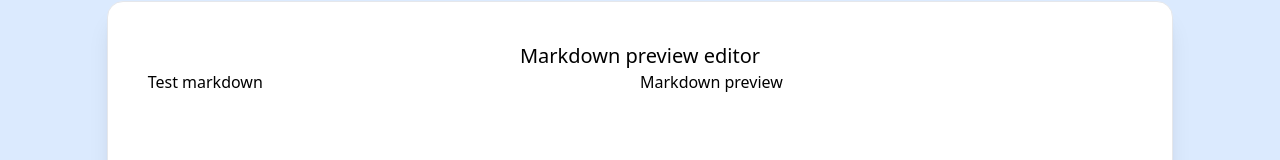
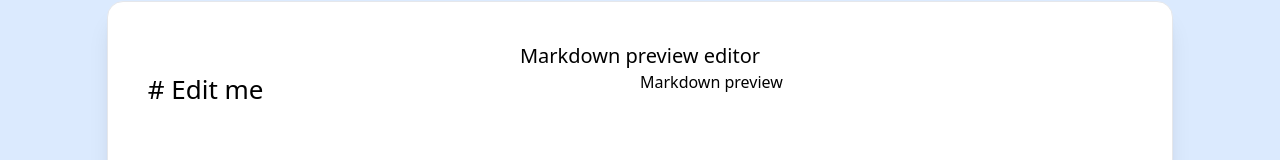
Before and after one commit to anthonylorendeaux/react-mardown-preview, a React (Vite) app: page / in a window 1280 px wide. Shown: the part 132-292 px from the top of the page. Built offline with nearby package versions, Linux system fonts and the light colour scheme.

Commit message:
Context creation and basic action

```diff
--- a/src/App.tsx
+++ b/src/App.tsx
@@ -2,17 +2,11 @@ import { useState } from 'react'
 import logo from './logo.svg'
 import './App.css'
 import {Editor} from './components/Editor';
-import EditorContext from './EditorContext';
+import EditorProvider from './EditorContext';
 
 const App: React.FC = () => {
-  const [markdownText, setMarkdownText] = useState("");
-
-  const contextValue = {
-    markdownText: "Test markdown",
-  };
-
   return (
-    <EditorContext.Provider value={contextValue}>
+    <EditorProvider>
           <div className="flex items-center justify-center h-screen bg-blue-100">
       <div className="bg-white items-center rounded-2xl border shadow-xl p-10 w-10/12 h-4/6">
         {/* Make component */}
@@ -28,7 +22,7 @@ const App: React.FC = () => {
         </div>
       </div>
     </div>
-    </EditorContext.Provider>
+    </EditorProvider>
   )
 };
 
--- a/src/EditorContext.tsx
+++ b/src/EditorContext.tsx
@@ -1,8 +1,24 @@
-import React from "react";
+import React, { createContext } from 'react';
 
-interface MarkdownContextInterface {
-    markdownText: string;
+export type EditorContextType = {
+    text: string,
+    updateText: (text: string) => void;
+};
+
+export const EditorContext = createContext<EditorContextType | null>(null);
+
+const EditorProvider: React.FC<React.ReactNode> = ({ children }) => {
+    const [text, setText] = React.useState<string>("# Edit me");
+
+    const updateText = (text: string) => {
+        setText(text);
+    }
+
+    return (
+        <EditorContext.Provider value={{ text, updateText }}>
+            {children}
+        </EditorContext.Provider>
+    );
 }
 
-
-export default React.createContext<MarkdownContextInterface | null>(null);
+export default EditorProvider;
--- a/src/components/Editor.tsx
+++ b/src/components/Editor.tsx
@@ -1,16 +1,18 @@
 import React, { Component } from "react";
-import EditorContext from '../EditorContext';
+import {EditorContext, EditorContextType} from '../EditorContext';
 
 export const Editor: React.FC = () => {
-    const editorContext = React.useContext(EditorContext);
+    const { text, updateText } = React.useContext(EditorContext) as EditorContextType;
 
     function handleTextChange() {
-        console.log('Change')
+        var textZ = "updated";
+        console.log('Change:' + textZ)
+        updateText(textZ);
     }
 
     return (
         <div className="w-4/5  h-full">
-            <p onClick={handleTextChange}> {editorContext?.markdownText} </p>
+            <button onClick={handleTextChange}> {text} </button>
         </div>
     )
 }
```
